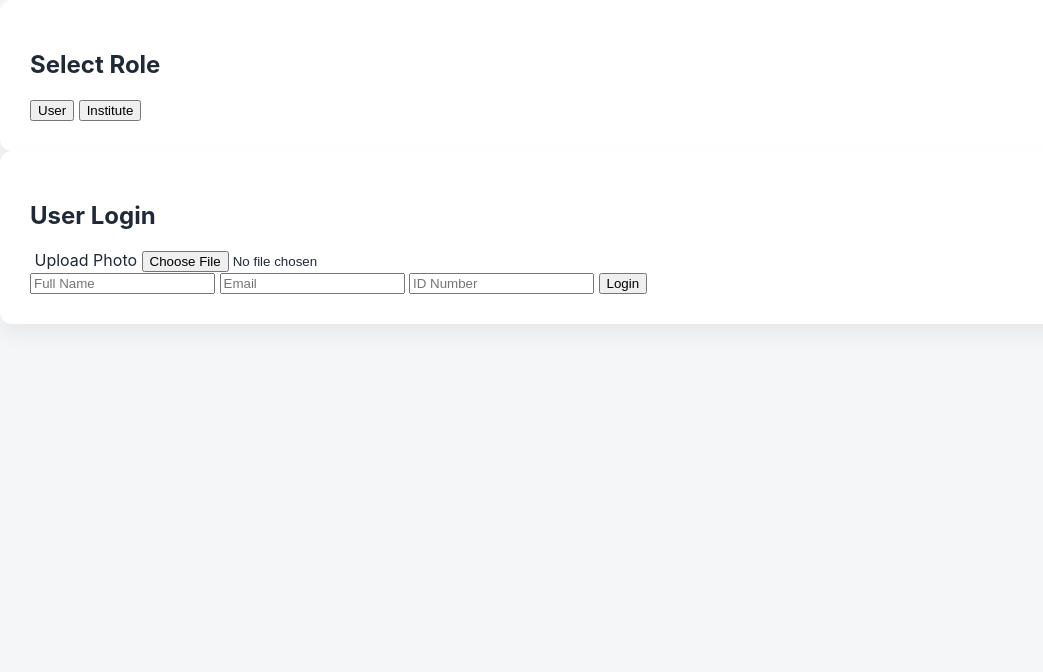
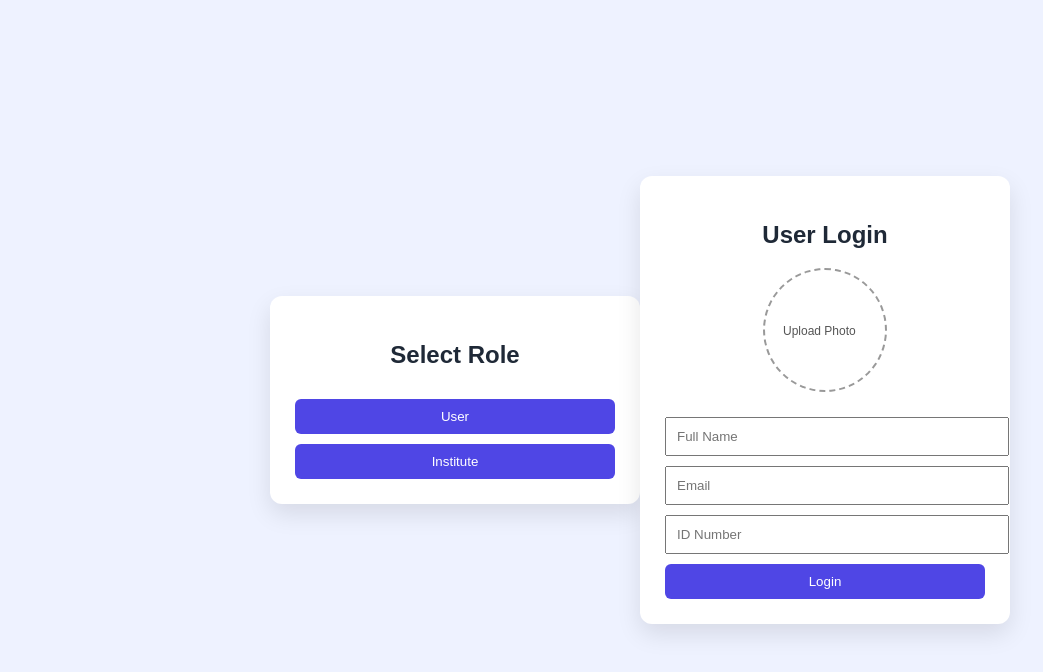
Before and after one commit to VanshikaChauhan4/ProofED, a website: page profile.html in a window 1280 px wide. Shown: the whole page, without its empty margins (0-1043 px from the left). Drawn offline with Linux system fonts and the light colour scheme; files whose address does not match are found by name.

Commit message:
Update style.css

```diff
--- a/style.css
+++ b/style.css
@@ -258,3 +258,78 @@ footer {
 .hidden {
   display: none;
 }
+body {
+  background: #eef2ff;
+  display: flex;
+  justify-content: center;
+  align-items: center;
+  height: 100vh;
+  font-family: Arial, sans-serif;
+}
+
+.card {
+  background: white;
+  width: 320px;
+  padding: 25px;
+  border-radius: 12px;
+  text-align: center;
+  box-shadow: 0 10px 25px rgba(0,0,0,0.1);
+}
+
+input, button {
+  width: 100%;
+  padding: 10px;
+  margin-top: 10px;
+}
+
+button {
+  background: #4f46e5;
+  color: white;
+  border: none;
+  border-radius: 6px;
+  cursor: pointer;
+}
+
+.avatar {
+  width: 120px;
+  height: 120px;
+  border-radius: 50%;
+  border: 2px dashed #999;
+  margin: 0 auto 15px;
+  position: relative;
+  overflow: hidden;
+  cursor: pointer;
+}
+
+.avatar img {
+  width: 100%;
+  height: 100%;
+  object-fit: cover;
+  display: none;
+}
+
+.avatar span {
+  position: absolute;
+  top: 45%;
+  left: 15%;
+  font-size: 12px;
+  color: #555;
+}
+
+.avatar input {
+  display: none;
+}
+
+.optional {
+  border-color: #bbb;
+}
+
+.verified {
+  color: green;
+  font-weight: bold;
+  margin-top: 10px;
+}
+
+.hidden {
+  display: none;
+}
```
